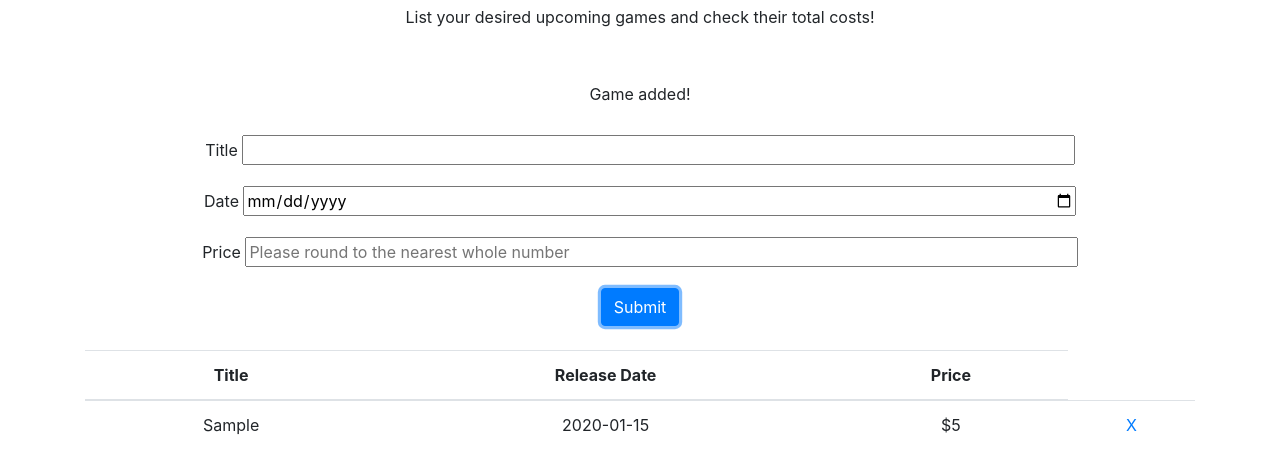
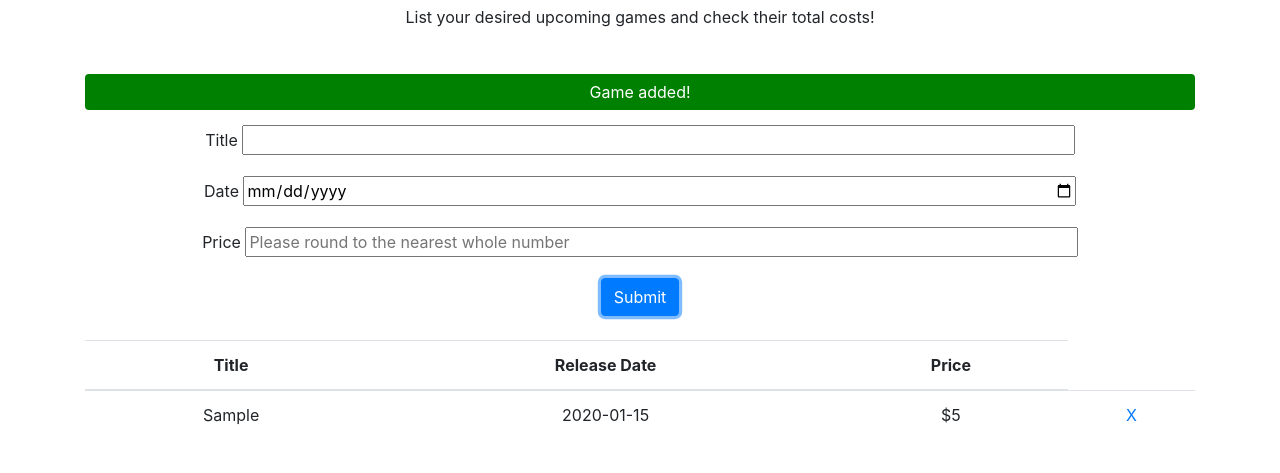
Before and after one commit to MyronTheDeveloper66/Upcoming-Games, a plain HTML site: page index.html in a window 1280 px wide. Both pictures are taken after typing "Sample", "2020-01-15", "5" into the empty fields and a click on the input "Submit". Shown: the part 51-524 px from the top of the page. Drawn offline with nearby package versions, Linux system fonts and the light colour scheme.

Commit message:
added style tags t index.html

```diff
--- a/index.html
+++ b/index.html
@@ -7,6 +7,22 @@
     <link rel="stylesheet" href="https://maxcdn.bootstrapcdn.com/bootstrap/4.0.0/css/bootstrap.min.css"
         integrity="sha384-Gn5384xqQ1aoWXA+058RXPxPg6fy4IWvTNh0E263XmFcJlSAwiGgFAW/dAiS6JXm"
         crossorigin="anonymous">
+    <style>
+        .success,
+        .error {
+            color: white;
+            padding: 5px;
+            margin: 5px 0 15px 0;
+        }
+
+        .success {
+            background: green;
+        }
+
+        .error {
+            background: red;
+        }
+    </style>
     <title>Upcoming Games</title>
 </head>
 <body>
@@ -30,7 +46,7 @@
             <input type="submit" value="Submit" id="game-submit" class="btn btn-primary">
         </form>
         <br>
-        <table class="table w-100">
+        <table class="table" style="text-align: center">
             <thead>
                 <tr>
                     <th scope="col">Title</th>
```
